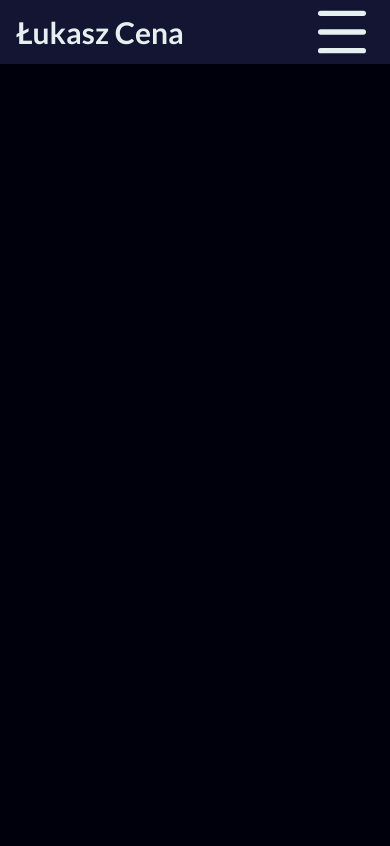
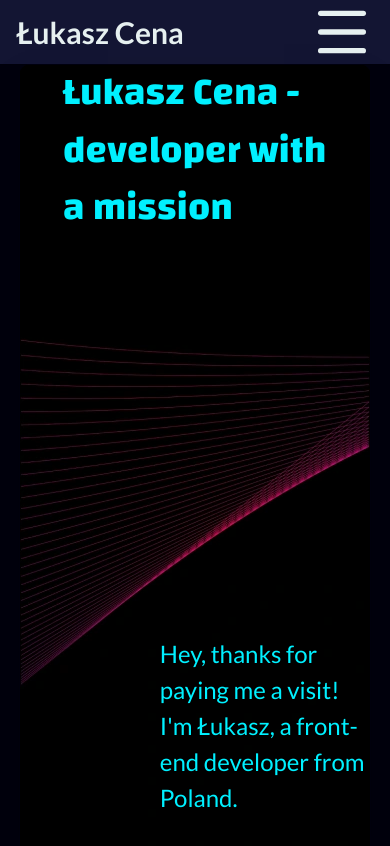
Before and after one commit to LukCen/LBJPortfolio, a Vue app: page / in a window 390 px wide. Shown: the top 846 px of the page. Built offline with nearby package versions, Linux system fonts and the light colour scheme.

Commit message:
hero section added + divided typeface into mobile and desktop sizing

```diff
--- a/index.html
+++ b/index.html
@@ -11,7 +11,7 @@
   <link rel="preconnect" href="https://fonts.googleapis.com">
   <link rel="preconnect" href="https://fonts.gstatic.com" crossorigin>
   <link
-    href="https://fonts.googleapis.com/css2?family=Lato:ital,wght@0,100;0,300;0,400;0,700;0,900;1,100;1,300;1,400;1,700;1,900&display=swap"
+    href="https://fonts.googleapis.com/css2?family=Changa:wght@200..800&family=Lato:ital,wght@0,100;0,300;0,400;0,700;0,900;1,100;1,300;1,400;1,700;1,900&display=swap"
     rel="stylesheet">
   <title>Łukasz Cena - Frontend Developer</title>
 </head>
--- a/src/App.vue
+++ b/src/App.vue
@@ -1,4 +1,5 @@
 <script setup lang="ts">
+import HeroSection from './components/HeroSection.vue';
 import Navbar from './components/Navbar.vue';
 
 
@@ -6,6 +7,9 @@ import Navbar from './components/Navbar.vue';
 
 <template>
   <Navbar />
+  <main class="flex flex-col gap-10 w-screen desktop:max-w-[1200px] px-4 items-center mx-auto desktop:mt-4">
+    <HeroSection />
+  </main>
 </template>
 
 <style scoped></style>
--- a/src/components/HeroSection.vue
+++ b/src/components/HeroSection.vue
@@ -1,6 +1,25 @@
 <template>
-  <section aria-label="Information about the website">
-    <div></div>
+  <section aria-label="Information about the website" class="text-neon shadow-2xl rounded-xl overflow-hidden">
+    <div class="hero-banner relative">
+      <picture>
+        <source media="(min-width: 1200px)" srcset="/assets/hero_bg_desktop.webp">
+        <img class="w-full border-1 border-midnight" src="/assets/hero_bg_mobile.webp" alt="">
+      </picture>
+      <h1 class="absolute top-0 left-1/2 w-3/4 -translate-x-1/2">Łukasz Cena - developer with a mission</h1>
+      <p class="absolute right-0 bottom-[50px] max-w-full w-3/5 desktop:max-w-[500px] text-[24px] desktop:text-[42px]">
+        Hey, thanks
+        for
+        paying me a visit! I'm Łukasz,
+        a
+        front-end
+        developer from Poland.</p>
+    </div>
   </section>
 
 </template>
+<style scoped>
+h1 {
+  font-family: Changa, Lato, sans-serif;
+  font-weight: 700;
+}
+</style>
--- a/src/components/Navbar.vue
+++ b/src/components/Navbar.vue
@@ -42,17 +42,17 @@ console.log(isDesktop.value)
       <ul>
         <li>
           <a href="about-me">
-            <User2Icon class="nav-icon" />About me
+            <User2Icon class="nav-icon" :size="32" />About me
           </a>
         </li>
         <li>
           <a href="experience">
-            <BriefcaseBusinessIcon class="nav-icon" /> Experience
+            <BriefcaseBusinessIcon class="nav-icon" :size="32" /> Experience
           </a>
         </li>
         <li>
           <a href="portfolio">
-            <BookOpenIcon class="nav-icon" /> Portfolio
+            <BookOpenIcon class="nav-icon" :size="32" /> Portfolio
           </a>
         </li>
       </ul>
@@ -71,7 +71,7 @@ nav ul li:hover .nav-icon {
 }
 aside {
   /* top and height offset is calculated based on the icon size */
-  @apply absolute flex flex-col w-full h-[calc(100vh-64px)] bg-deep-space-opaque top-[64px] right-0;
+  @apply absolute flex flex-col w-full h-[calc(100vh-64px)] bg-deep-space-opaque top-[64px] right-0 z-10;
 }
 aside ul {
   @apply flex flex-col gap-10 p-4 h-full;
@@ -81,6 +81,6 @@ aside ul li {
   @apply flex justify-end opacity-100;
 }
 aside ul li a {
-  @apply flex justify-between w-1/2 relative right-0;
+  @apply flex justify-between w-1/2 relative right-0 text-[24px] font-medium;
 }
 </style>
--- a/src/style.css
+++ b/src/style.css
@@ -6,7 +6,7 @@
   --color-deep-space: #131533;
   /*component background*/
 
-  --color-deep-space-opaque: rgba(19, 21, 51, 0.5);
+  --color-deep-space-opaque: rgba(19, 21, 51, 0.95);
   --color-frost-white: #E6F0F0;
   /* text + accents*/
   --color-neon: #00F0FF;
@@ -30,6 +30,7 @@
 }
 
 @layer base {
+  @media(min-width: theme(--breakpoint-desktop)) {
     h1 {
       font-size: 3.815rem;
     }
@@ -56,6 +57,14 @@
     }
   }
 
+  h1 {
+    font-size: 2.4rem;
+  }
+  p, span, a {
+    font-size: 0.8rem;
+  }
+}
+
 :root {
   font-family: Lato, -apple-system, 'BlinkMacSystemFont', 'avenir next', 'avenir', 'segoe ui', 'helvetica neue', 'Adwaita Sans', 'Cantarell', 'Ubuntu', 'roboto', 'noto', helvetica, arial, sans-serif;
 }
```
Also changed, not shown: public/assets/hero_bg_desktop.webp (added), public/assets/hero_bg_mobile.webp (added). Lines whose indentation alone changed are shown as unchanged.
